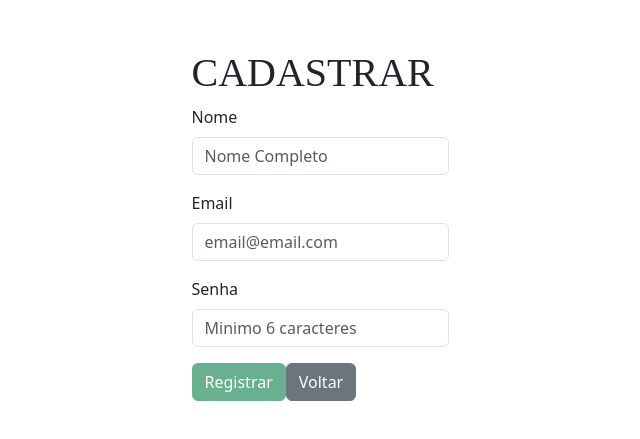
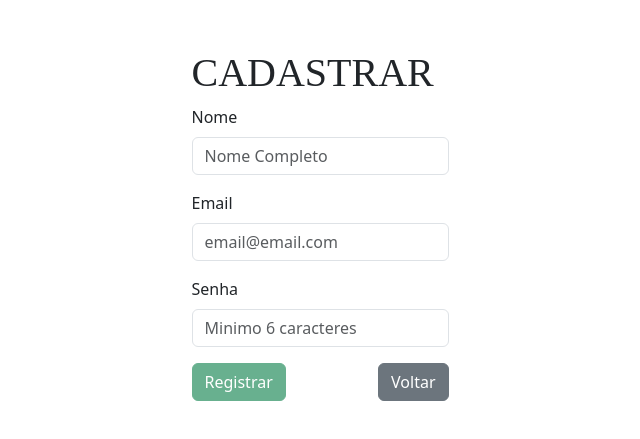
Before and after one commit to ViniciusSouzaReis/todo-list-technical-challenge, a React (Create React App) app in the folder app/front-end/: page /register in a window 1280 px wide. Shown: the part 143-582 px from the top of the page, without its empty margins (320-960 px from the left). Built offline with nearby package versions, Linux system fonts and the light colour scheme.

Commit message:
Fix some styles

```diff
--- a/app/front-end/src/pages/Login.jsx
+++ b/app/front-end/src/pages/Login.jsx
@@ -93,6 +93,7 @@ function Login() {
               : null
           }
           <br></br>
+          <div className='buttons-container-login'>
             <Button
               variant="success"
               type="submit"
@@ -109,6 +110,7 @@ function Login() {
             >
               Ainda não tenho conta
             </Button>
+          </div>
       </Form>
     </section>
   )
--- a/app/front-end/src/pages/Register.jsx
+++ b/app/front-end/src/pages/Register.jsx
@@ -91,6 +91,7 @@ function Register() {
             placeholder="Minimo 6 caracteres"
           />
         </Form.Group>
+        <div className='buttons-container-register'>
           <Button
             type="submit"
             variant="success"
@@ -107,6 +108,7 @@ function Register() {
           >
             Voltar
           </Button>
+        </div>
         <br></br>
         {
           (invalidUser)
--- a/app/front-end/src/styles/Login.css
+++ b/app/front-end/src/styles/Login.css
@@ -3,3 +3,8 @@
   justify-content: center;
   margin-top: 15%;
 }
+
+.buttons-container-login {
+  display: flex;
+  justify-content: space-around;
+}
--- a/app/front-end/src/styles/Register.css
+++ b/app/front-end/src/styles/Register.css
@@ -9,3 +9,8 @@ h1 {
   font-weight: 100px;
   font-family: 'Times New Roman', Times, serif;
 }
+
+.buttons-container-register {
+  display: flex;
+  justify-content: space-between;
+}
--- a/app/package.json
+++ b/app/package.json
@@ -14,16 +14,12 @@
   "author": "",
   "license": "ISC",
   "dependencies": {
-    "axios": "^1.3.4",
     "cors": "2.8.5",
     "dotenv": "8.2.0",
     "express": "^4.18.2",
     "jsonwebtoken": "^9.0.0",
     "md5": "^2.3.0",
     "mysql2": "^3.2.0",
-    "react": "^18.2.0",
-    "react-dom": "^18.2.0",
-    "react-router-dom": "^6.9.0",
     "sequelize": "^6.3.4",
     "typescript": "^5.0.2"
   },
```
Also changed, not shown: app/front-end/src/components/TaskList.jsx (+0 -7 lines), 1 other file (tests, documents, lock files or other folders). Lines whose indentation alone changed are shown as unchanged.
